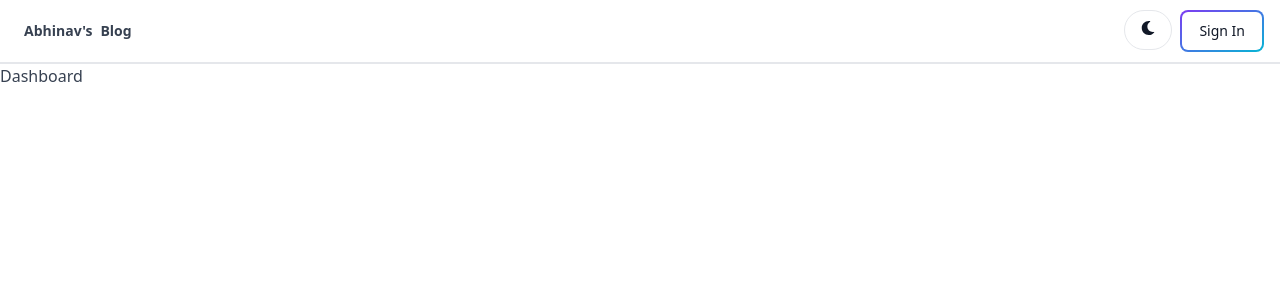
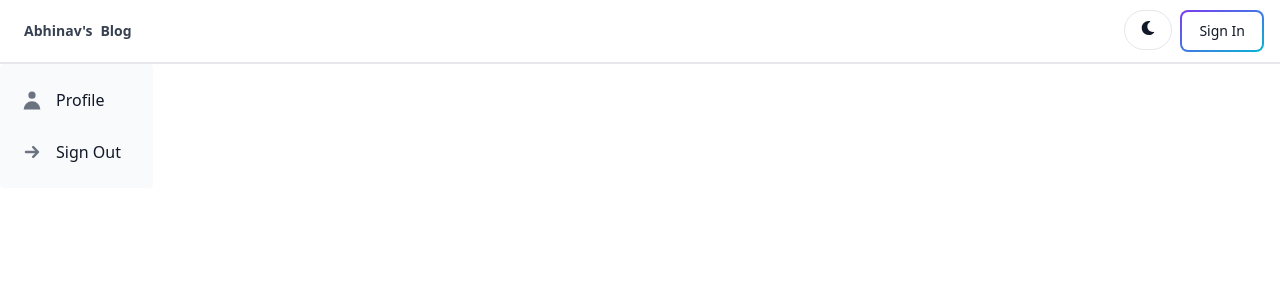
Before and after one commit to AbhinavSharma486/Google_Auth, a React (Vite) app in the folder frontend/: page /dashboard in a window 1280 px wide. Shown: the top 300 px of the page. Built offline with nearby package versions, Linux system fonts and the light colour scheme; no server answers.

Commit message:
sidebar of the dashboard

```diff
--- /dev/null
+++ b/frontend/components/DashProfile.jsx
@@ -0,0 +1,7 @@
+import React from 'react';
+
+export default function DashProfile() {
+  return (
+    <div>DashProfile</div>
+  );
+}
--- /dev/null
+++ b/frontend/components/DashSidebar.jsx
@@ -0,0 +1,53 @@
+import { Sidebar } from 'flowbite-react';
+import {
+  HiUser,
+  HiArrowSmRight,
+  HiDocumentText,
+  HiOutlineUserGroup,
+  HiAnnotation,
+  HiChartPie,
+} from 'react-icons/hi';
+import { Link, useLocation } from 'react-router-dom';
+import { useEffect, useState } from 'react';
+
+export default function DashSidebar() {
+  const location = useLocation();
+  const [tab, setTab] = useState('');
+
+  useEffect(() => {
+    const urlParams = new URLSearchParams(location.search);
+    const tabFromUrl = urlParams.get('tab');
+
+    if (tabFromUrl) {
+      setTab(tabFromUrl);
+    }
+  }, [location.search]);
+
+
+  return (
+    <Sidebar className='w-full md:w-56'>
+      <Sidebar.Items>
+        <Sidebar.ItemGroup className='flex flex-col gap-1'>
+
+          <Link to='/dashboard?tab=profile'>
+            <Sidebar.Item
+              active={tab === 'profile'}
+              icon={HiUser}
+              labelColor='dark'
+              as='div'
+            >
+              Profile
+            </Sidebar.Item>
+          </Link>
+
+          <Sidebar.Item
+            icon={HiArrowSmRight}
+            className='cursor-pointer'
+          >
+            Sign Out
+          </Sidebar.Item>
+        </Sidebar.ItemGroup>
+      </Sidebar.Items>
+    </Sidebar>
+  );
+}
--- a/frontend/pages/Dashboard.jsx
+++ b/frontend/pages/Dashboard.jsx
@@ -1,8 +1,33 @@
-import React from 'react';
+import { useEffect, useState } from 'react';
+import { useLocation } from 'react-router-dom';
+import DashSidebar from '../components/DashSidebar.jsx';
+import DashProfile from '../components/DashProfile.jsx';
+
 
 const Dashboard = () => {
+  const location = useLocation();
+  const [tab, setTab] = useState('');
+
+  useEffect(() => {
+    const urlParams = new URLSearchParams(location.search);
+    const tabFromUrl = urlParams.get('tab');
+
+    if (tabFromUrl) {
+      setTab(tabFromUrl);
+    }
+
+  }, [location.search]);
+
   return (
-    <div>Dashboard</div>
+    <div className='min-h-screen flex flex-col md:flex-row'>
+      <div className="md:w-56">
+        {/* Sidebar */}
+        <DashSidebar />
+      </div>
+
+      {/* Profile */}
+      {tab === 'profile' && <DashProfile />}
+    </div>
   );
 };
 
```
